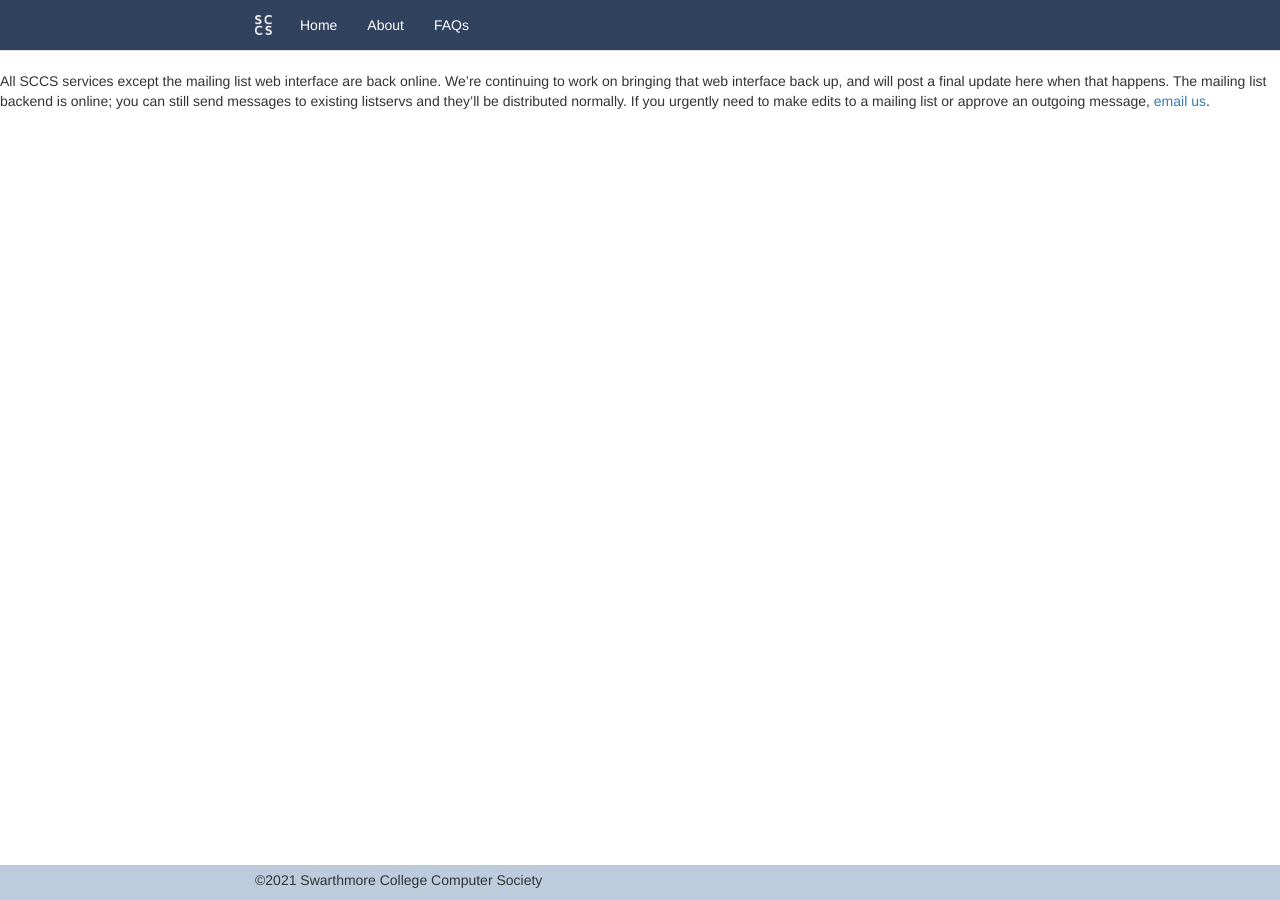
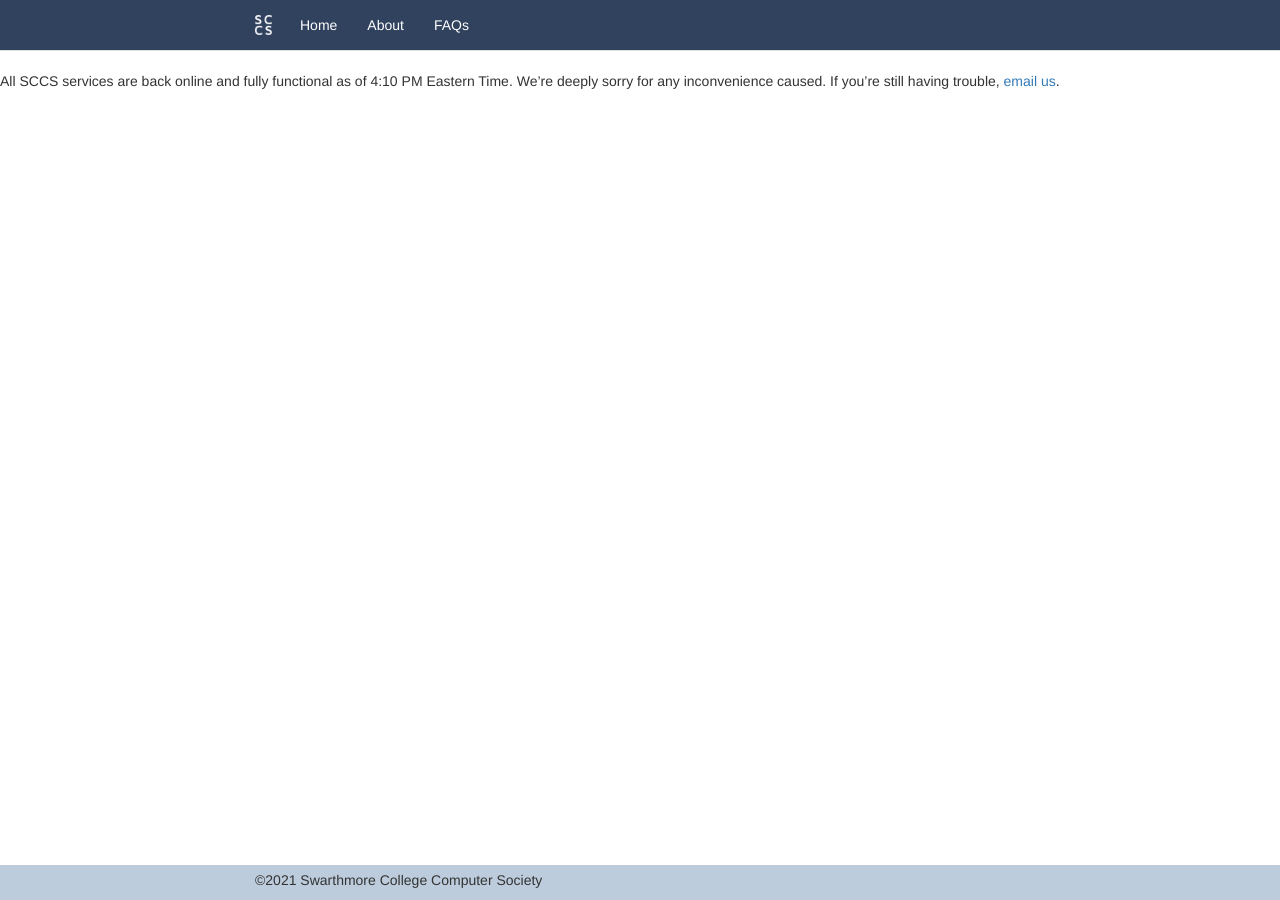
Before and after one commit to swat-sccs/sccs-home, a Jekyll site: the page built from _posts/2021-11-02-outage-update.md, in a window 1280 px wide. Built offline with Jekyll 4.4.1, drawn with Linux system fonts in a browser that asks for light colours; our own code applies the rules of GitHub Pages for plain Markdown files.

Commit message:
Outage hopefully over

```diff
--- a/_posts/2021-11-02-outage-update.md
+++ b/_posts/2021-11-02-outage-update.md
@@ -1,5 +1,6 @@
 ---
-title: "Service Outage Update"
+title: "SCCS is Back Up"
+date: 2021-11-02 16:10:00 -0400
 ---
 
-All SCCS services except the mailing list web interface are back online. We're continuing to work on bringing that web interface back up, and will post a final update here when that happens. The mailing list backend is online; you can still send messages to existing listservs and they'll be distributed normally. If you urgently need to make edits to a mailing list or approve an outgoing message, [email us](mailto:staff@sccs.swarthmore.edu).
+All SCCS services are back online and fully functional as of 4:10 PM Eastern Time. We're deeply sorry for any inconvenience caused. If you're still having trouble, [email us](mailto:staff@sccs.swarthmore.edu).
```
